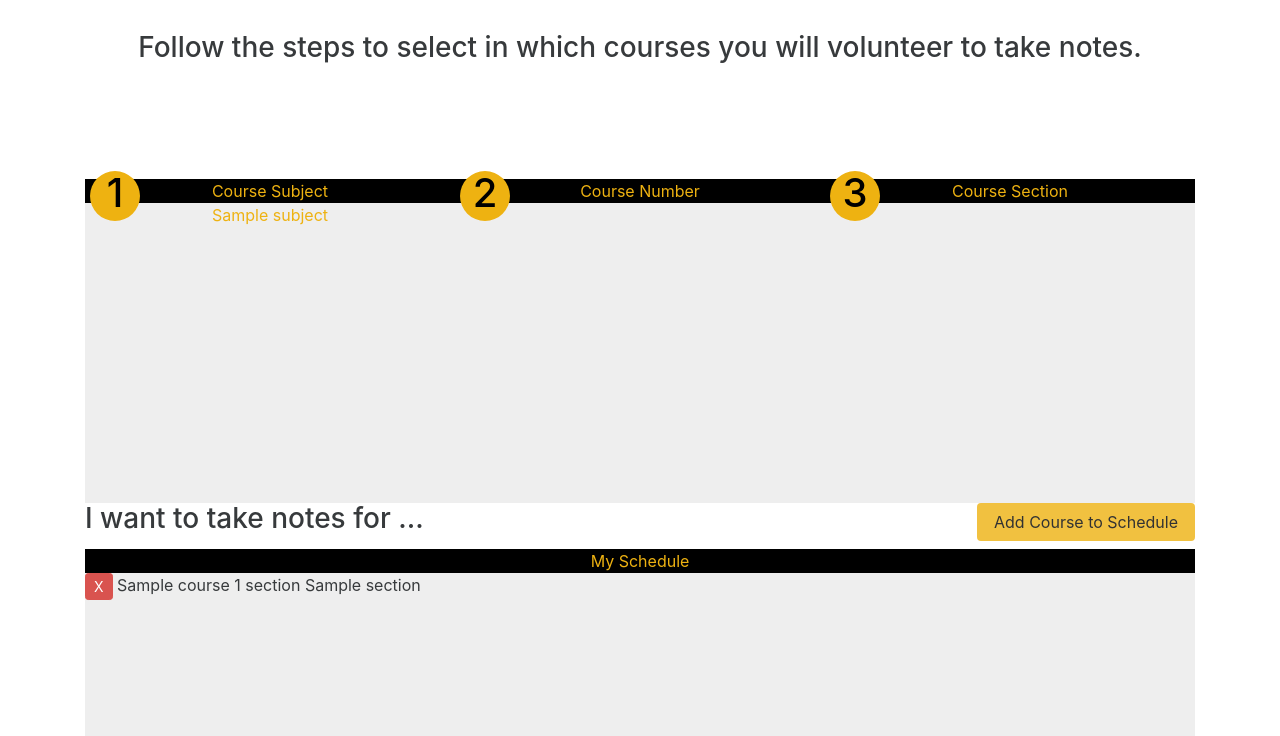
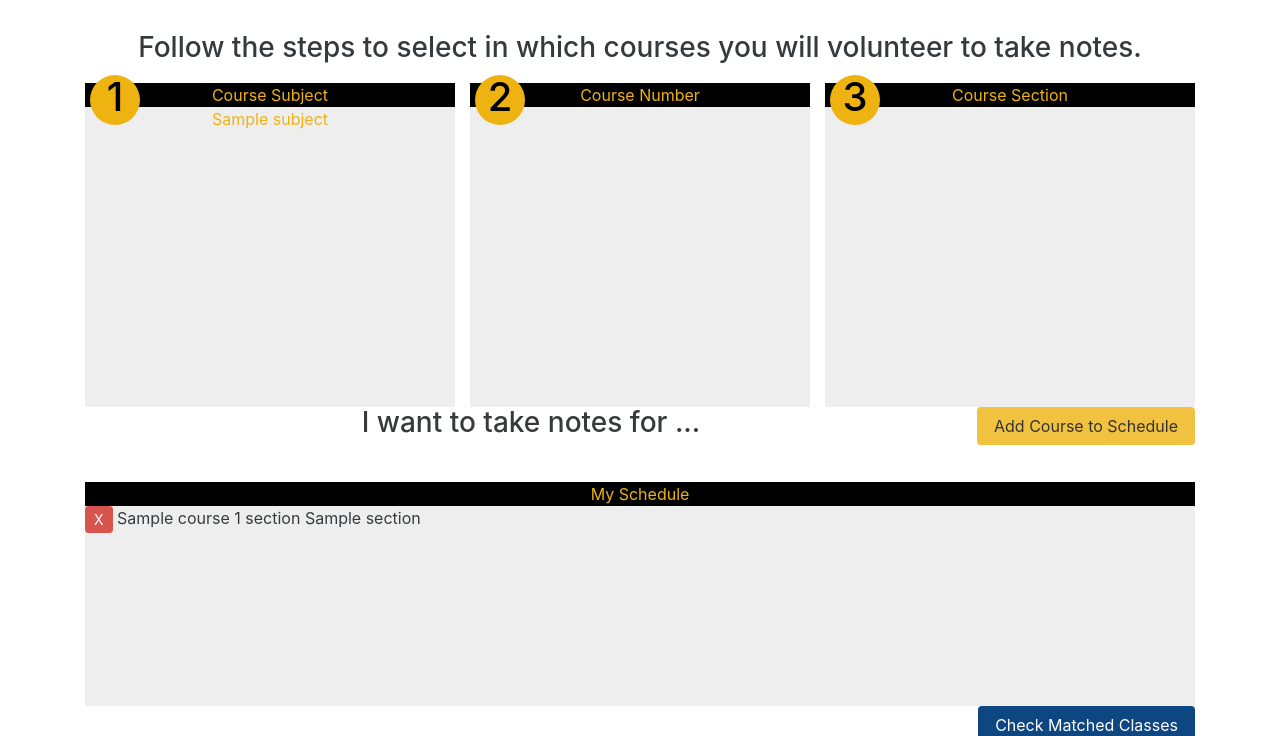
Before and after one commit to JuniorDesign/gt-scribe, a Flask app: template scribe/templates/enrollment.html in a window 1280 px wide. Shown: the part 91-827 px from the top of the page. Run offline with Flask 2, Linux system fonts and the light colour scheme; the template is opened without the code that fills it: most values are stand-ins (such as "Sample title", 1, 10 or a date in 2020); some libraries are stand-ins or nearby versions; grey boxes are pictures that could not be loaded.

Commit message:
fixed the padding situation for horz padding

```diff
--- a/scribe/static/styles/select-courses.css
+++ b/scribe/static/styles/select-courses.css
@@ -9,7 +9,7 @@
 	/*margin: auto;*/
 }
 
-.block{
+.block:nth-child(odd){
 	padding: 0px;
 }
 
@@ -68,13 +68,13 @@
 	padding: 5px;
 	clear: both;
 	vertical-align: text-bottom;
-}
+}*/
 
 .selectedCourseBlock {
 	height: 75px;
 	padding-top: 20px;
 	text-align: center;
-}*/
+}
 
 .currCourse h3 {
 	margin-bottom: 15px;
@@ -85,11 +85,8 @@
 }
 
 .currCourse button{
-	display: inline;
+	/*display: inline;*/
 	float: right;
-}
-
-.selectedCourseBlock button {
 	opacity: 0.8;
 	background: #EEB211;
 }
--- a/scribe/templates/partials/enroll-courses-template.html
+++ b/scribe/templates/partials/enroll-courses-template.html
@@ -60,14 +60,6 @@
 <br />
 <br /-->
 
-
-
-
-<br />
-<br />
-<br />
-<br />
-
 <form id="selectClass">
 <div class="container-fluid">
             <div class="row">
@@ -108,7 +100,7 @@
                     <!--/span--></div>
                 </div>
 
-                <div class="col-sm-12 selectedCourseBlock block">
+                <div class="col-sm-12 selectedCourseBlock block" style="padding: 0px">
                 	<div class="currCourse">
 						<h3>
 							I want to {% if userType == "REQUESTER" %} receive{% else %} take{% endif %} notes for
```
